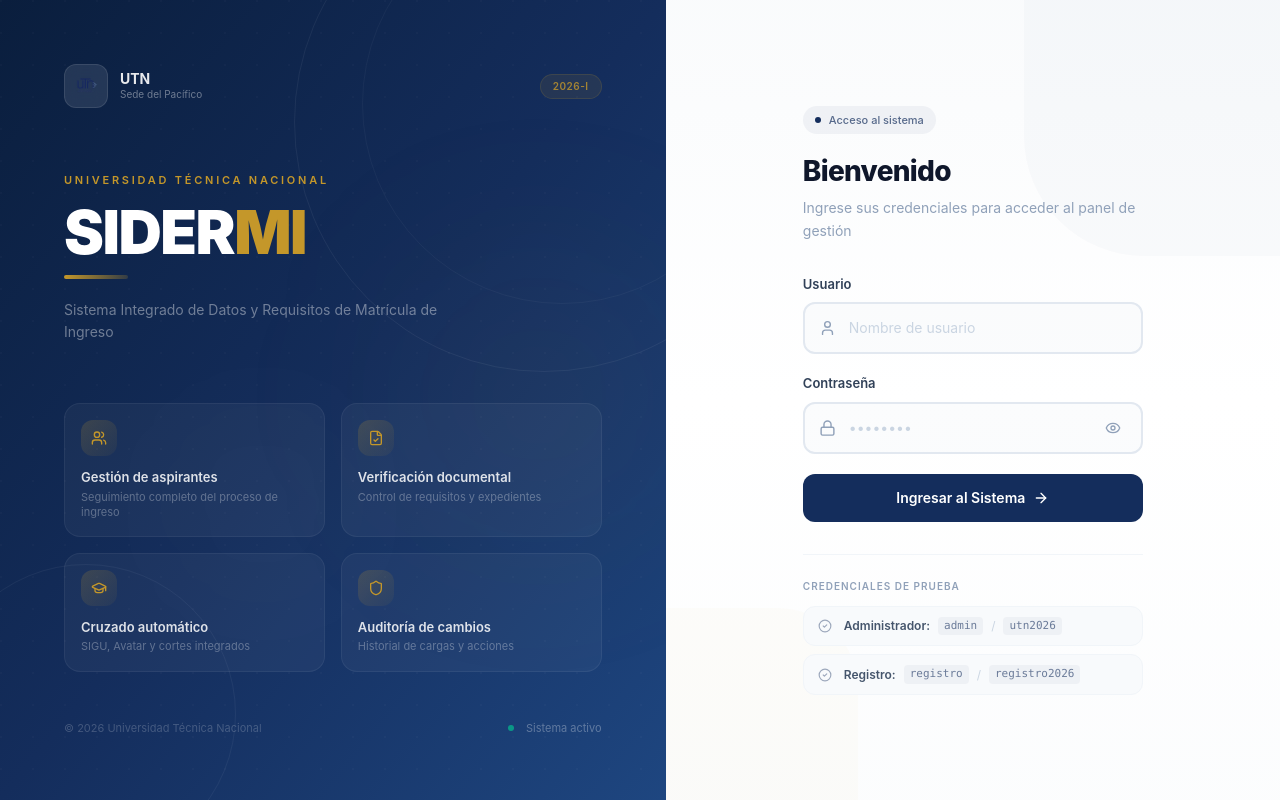
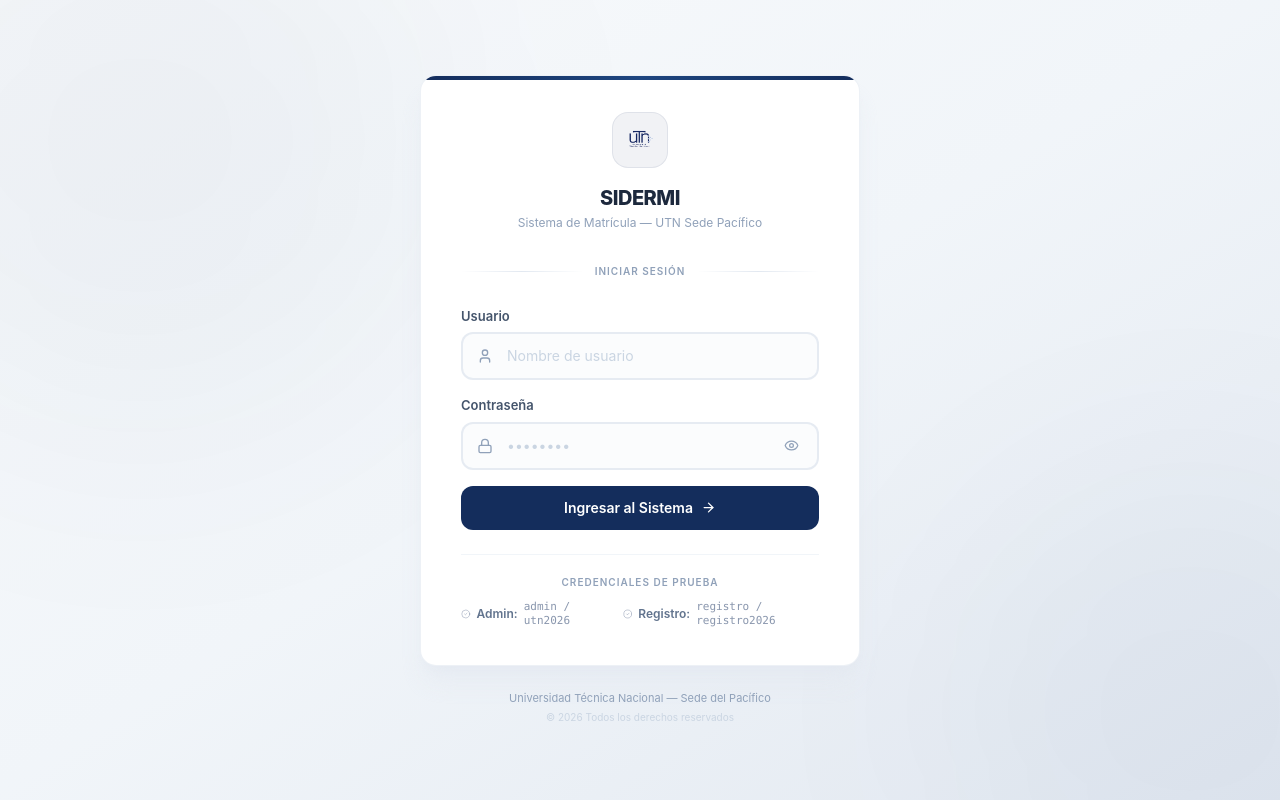
Before and after one commit to AaronC17/SIDERMI, a React (Vite) app in the folder client/: page /login in a window 1280 px wide. Built offline with nearby package versions, Linux system fonts and the light colour scheme.

Commit message:
Login: centered card, no gold, light background, clean symmetric layout

```diff
--- a/client/src/pages/Login.tsx
+++ b/client/src/pages/Login.tsx
@@ -1,5 +1,5 @@
 import { useState } from 'react';
-import { Lock, User, Eye, EyeOff, AlertCircle, GraduationCap, FileCheck, Users, Shield, ArrowRight, CheckCircle2 } from 'lucide-react';
+import { Lock, User, Eye, EyeOff, AlertCircle, ArrowRight, CheckCircle2 } from 'lucide-react';
 import { useAuth } from '../context/AuthContext';
 
 export default function Login() {
@@ -26,166 +26,63 @@
     }, 400);
   };
 
-  const features = [
-    { icon: Users, label: 'Gestión de aspirantes', desc: 'Seguimiento completo del proceso de ingreso' },
-    { icon: FileCheck, label: 'Verificación documental', desc: 'Control de requisitos y expedientes' },
-    { icon: GraduationCap, label: 'Cruzado automático', desc: 'SIGU, Avatar y cortes integrados' },
-    { icon: Shield, label: 'Auditoría de cambios', desc: 'Historial de cargas y acciones' },
-  ];
-
   return (
-    <div className="min-h-screen flex">
-      {/* ═══ LEFT PANEL — Branding ═══ */}
-      <div className="hidden lg:flex lg:w-[52%] relative overflow-hidden bg-utn-blue">
-        {/* Layered background for depth */}
-        <div className="absolute inset-0 bg-gradient-to-br from-utn-blue-dark via-utn-blue to-utn-blue-light" />
-
-        {/* Geometric shapes for depth & structure */}
-        <div className="absolute inset-0 overflow-hidden">
-          {/* Large circle top-right */}
-          <div className="absolute -top-32 -right-32 w-[500px] h-[500px] rounded-full border border-white/[0.06]" />
-          <div className="absolute -top-24 -right-24 w-[400px] h-[400px] rounded-full border border-white/[0.04]" />
-          {/* Small circle bottom-left */}
-          <div className="absolute -bottom-16 -left-16 w-[300px] h-[300px] rounded-full border border-white/[0.05]" />
-          {/* Gold accent glow */}
-          <div className="absolute top-1/3 right-0 w-64 h-64 bg-utn-gold/[0.06] rounded-full blur-[100px]" />
-          <div className="absolute bottom-1/4 left-1/4 w-48 h-48 bg-white/[0.03] rounded-full blur-[80px]" />
-          {/* Dot grid pattern */}
-          <div className="absolute inset-0 opacity-[0.04]" style={{
-            backgroundImage: 'radial-gradient(circle at 1px 1px, rgba(255,255,255,0.5) 1px, transparent 0)',
-            backgroundSize: '32px 32px',
-          }} />
+    <div className="min-h-screen flex items-center justify-center bg-slate-100 relative overflow-hidden">
+      {/* Soft ambient background */}
+      <div className="absolute inset-0">
+        <div className="absolute top-0 left-0 w-full h-full bg-gradient-to-br from-slate-50 via-slate-100 to-slate-200" />
+        <div className="absolute -top-40 -left-40 w-[600px] h-[600px] bg-utn-blue/[0.04] rounded-full blur-[120px]" />
+        <div className="absolute -bottom-40 -right-40 w-[500px] h-[500px] bg-utn-blue/[0.03] rounded-full blur-[100px]" />
       </div>
 
-        {/* Content */}
-        <div className="relative z-10 flex flex-col justify-between w-full p-12 xl:p-16">
-          {/* Top — Logo + period */}
-          <div>
-            <div className="flex items-center justify-between mb-16">
-              <div className="flex items-center gap-3">
+      {/* ═══ Centered Card ═══ */}
+      <div className="relative z-10 w-full max-w-[440px] mx-4">
+        {/* Card */}
+        <div className="bg-white rounded-2xl shadow-xl shadow-slate-200/60 border border-slate-200/60 overflow-hidden">
+
+          {/* Top accent bar */}
+          <div className="h-1 bg-gradient-to-r from-utn-blue via-utn-blue-light to-utn-blue" />
+
+          <div className="px-8 sm:px-10 pt-8 pb-9">
+            {/* Logo + branding */}
+            <div className="flex flex-col items-center mb-8">
+              <div className="w-14 h-14 rounded-2xl bg-utn-blue/[0.06] border border-utn-blue/[0.08] flex items-center justify-center mb-4">
                 <img
                   src="/24-UTN.png"
                   alt="UTN"
-                  className="w-11 h-11 rounded-xl object-contain bg-white/[0.1] p-1.5 backdrop-blur-sm border border-white/[0.1]"
+                  className="w-9 h-9 object-contain"
                 />
-                <div>
-                  <p className="text-sm font-bold text-white/90 leading-tight">UTN</p>
-                  <p className="text-[10px] text-white/40">Sede del Pacífico</p>
               </div>
-              </div>
-              <div className="flex items-center gap-2">
-                <span className="px-3 py-1 text-[10px] font-semibold text-utn-gold/80 bg-utn-gold/[0.1] rounded-full border border-utn-gold/[0.15] uppercase tracking-wider">
-                  2026-I
-                </span>
-              </div>
+              <h1 className="text-xl font-extrabold text-slate-800 tracking-tight">SIDERMI</h1>
+              <p className="text-[12px] text-slate-400 mt-0.5">Sistema de Matrícula — UTN Sede Pacífico</p>
             </div>
 
-            {/* Main title */}
-            <div className="max-w-md">
-              <p className="text-[11px] text-utn-gold font-semibold uppercase tracking-[0.25em] mb-4">
-                Universidad Técnica Nacional
-              </p>
-              <h1 className="text-5xl xl:text-6xl font-black text-white leading-[0.9] tracking-tight mb-4">
-                SIDER<span className="text-utn-gold">MI</span>
-              </h1>
-              <div className="w-16 h-1 bg-gradient-to-r from-utn-gold to-utn-gold/20 rounded-full mb-5" />
-              <p className="text-sm text-white/40 leading-relaxed max-w-sm">
-                Sistema Integrado de Datos y Requisitos de Matrícula de Ingreso
-              </p>
-            </div>
-          </div>
-
-          {/* Features grid */}
-          <div>
-            <div className="grid grid-cols-2 gap-4 mb-12">
-              {features.map((f, i) => (
-                <div
-                  key={i}
-                  className="group p-4 rounded-2xl bg-white/[0.04] border border-white/[0.06] hover:bg-white/[0.07] hover:border-white/[0.1] transition-all duration-300"
-                >
-                  <div className="w-9 h-9 rounded-xl bg-gradient-to-br from-utn-gold/20 to-utn-gold/5 flex items-center justify-center mb-3 group-hover:from-utn-gold/30 group-hover:to-utn-gold/10 transition-all duration-300">
-                    <f.icon size={16} className="text-utn-gold" />
-                  </div>
-                  <p className="text-[13px] font-semibold text-white/85 mb-0.5">{f.label}</p>
-                  <p className="text-[11px] text-white/30 leading-snug">{f.desc}</p>
-                </div>
-              ))}
-            </div>
-
-            {/* Footer */}
-            <div className="flex items-center justify-between">
-              <p className="text-[11px] text-white/20">
-                © 2026 Universidad Técnica Nacional
-              </p>
-              <div className="flex items-center gap-3">
-                <div className="w-1.5 h-1.5 rounded-full bg-emerald-400/60 animate-pulse" />
-                <span className="text-[11px] text-white/30">Sistema activo</span>
-              </div>
-            </div>
-          </div>
-        </div>
-      </div>
-
-      {/* ═══ RIGHT PANEL — Login Form ═══ */}
-      <div className="flex-1 flex items-center justify-center relative bg-white">
-        {/* Subtle background texture */}
-        <div className="absolute inset-0 bg-gradient-to-b from-slate-50/80 via-white to-slate-50/50" />
-        <div className="absolute inset-0 opacity-[0.015]" style={{
-          backgroundImage: 'radial-gradient(circle at 1px 1px, #142D5C 0.5px, transparent 0)',
-          backgroundSize: '24px 24px',
-        }} />
-
-        {/* Decorative corner accent */}
-        <div className="absolute top-0 right-0 w-64 h-64 bg-utn-blue/[0.02] rounded-bl-[120px]" />
-        <div className="absolute bottom-0 left-0 w-48 h-48 bg-utn-gold/[0.02] rounded-tr-[80px]" />
-
-        <div className="relative z-10 w-full max-w-[420px] px-8 sm:px-10">
-          {/* Mobile header */}
-          <div className="lg:hidden flex items-center gap-3 mb-10">
-            <img
-              src="/24-UTN.png"
-              alt="UTN"
-              className="w-10 h-10 rounded-xl object-contain bg-utn-blue/5 p-1.5"
-            />
-            <div>
-              <h1 className="text-base font-bold text-slate-800">SIDERMI</h1>
-              <p className="text-[10px] text-slate-400">UTN Sede del Pacífico</p>
-            </div>
-          </div>
-
-          {/* Welcome section */}
-          <div className="mb-8">
-            <div className="inline-flex items-center gap-2 px-3 py-1.5 bg-utn-blue/[0.05] rounded-full mb-5">
-              <div className="w-1.5 h-1.5 rounded-full bg-utn-blue" />
-              <span className="text-[11px] font-medium text-utn-blue/70">Acceso al sistema</span>
-            </div>
-            <h2 className="text-[28px] font-extrabold text-slate-900 tracking-tight leading-tight">
-              Bienvenido
-            </h2>
-            <p className="text-sm text-slate-400 mt-2 leading-relaxed">
-              Ingrese sus credenciales para acceder al panel de gestión
-            </p>
+            {/* Divider */}
+            <div className="flex items-center gap-3 mb-7">
+              <div className="flex-1 h-px bg-slate-150 bg-gradient-to-r from-transparent via-slate-200 to-transparent" />
+              <span className="text-[10px] font-semibold text-slate-400 uppercase tracking-widest">Iniciar sesión</span>
+              <div className="flex-1 h-px bg-gradient-to-r from-transparent via-slate-200 to-transparent" />
             </div>
 
             {/* Form */}
-          <form onSubmit={handleSubmit} className="space-y-5">
+            <form onSubmit={handleSubmit} className="space-y-4">
               {error && (
-              <div className="flex items-center gap-2.5 px-4 py-3 bg-red-50 text-red-600 rounded-xl text-sm border border-red-100">
-                <AlertCircle size={16} className="shrink-0" />
+                <div className="flex items-center gap-2.5 px-4 py-3 bg-red-50 text-red-600 rounded-xl text-[13px] border border-red-100">
+                  <AlertCircle size={15} className="shrink-0" />
                   <span>{error}</span>
                 </div>
               )}
 
               {/* Username */}
-            <div className="space-y-2">
-              <label className="block text-[13px] font-semibold text-slate-700">Usuario</label>
+              <div className="space-y-1.5">
+                <label className="block text-[13px] font-semibold text-slate-600">Usuario</label>
                 <div className={`relative rounded-xl border-2 transition-all duration-200 ${
                   focused === 'user'
-                  ? 'border-utn-blue bg-white shadow-[0_0_0_3px_rgba(20,45,92,0.08)]'
-                  : 'border-slate-200 bg-slate-50/60 hover:border-slate-300'
+                    ? 'border-utn-blue bg-white shadow-[0_0_0_3px_rgba(20,45,92,0.06)]'
+                    : 'border-slate-200/80 bg-slate-50/50 hover:border-slate-300'
                 }`}>
-                <User size={17} className={`absolute left-3.5 top-1/2 -translate-y-1/2 transition-colors duration-200 ${
-                  focused === 'user' ? 'text-utn-blue' : 'text-slate-400'
+                  <User size={16} className={`absolute left-3.5 top-1/2 -translate-y-1/2 transition-colors duration-200 ${
+                    focused === 'user' ? 'text-utn-blue' : 'text-slate-350 text-slate-400'
                   }`} />
                   <input
                     type="text"
@@ -195,20 +92,20 @@
                     onBlur={() => setFocused(null)}
                     placeholder="Nombre de usuario"
                     autoComplete="username"
-                  className="w-full pl-11 pr-4 py-3.5 bg-transparent rounded-xl text-sm outline-none placeholder:text-slate-300"
+                    className="w-full pl-10.5 pl-11 pr-4 py-3 bg-transparent rounded-xl text-sm outline-none placeholder:text-slate-300"
                   />
                 </div>
               </div>
 
               {/* Password */}
-            <div className="space-y-2">
-              <label className="block text-[13px] font-semibold text-slate-700">Contraseña</label>
+              <div className="space-y-1.5">
+                <label className="block text-[13px] font-semibold text-slate-600">Contraseña</label>
                 <div className={`relative rounded-xl border-2 transition-all duration-200 ${
                   focused === 'pass'
-                  ? 'border-utn-blue bg-white shadow-[0_0_0_3px_rgba(20,45,92,0.08)]'
-                  : 'border-slate-200 bg-slate-50/60 hover:border-slate-300'
+                    ? 'border-utn-blue bg-white shadow-[0_0_0_3px_rgba(20,45,92,0.06)]'
+                    : 'border-slate-200/80 bg-slate-50/50 hover:border-slate-300'
                 }`}>
-                <Lock size={17} className={`absolute left-3.5 top-1/2 -translate-y-1/2 transition-colors duration-200 ${
+                  <Lock size={16} className={`absolute left-3.5 top-1/2 -translate-y-1/2 transition-colors duration-200 ${
                     focused === 'pass' ? 'text-utn-blue' : 'text-slate-400'
                   }`} />
                   <input
@@ -219,15 +116,15 @@
                     onBlur={() => setFocused(null)}
                     placeholder="••••••••"
                     autoComplete="current-password"
-                  className="w-full pl-11 pr-12 py-3.5 bg-transparent rounded-xl text-sm outline-none placeholder:text-slate-300"
+                    className="w-full pl-11 pr-12 py-3 bg-transparent rounded-xl text-sm outline-none placeholder:text-slate-300"
                   />
                   <button
                     type="button"
                     onClick={() => setShowPass(v => !v)}
-                  className="absolute right-3 top-1/2 -translate-y-1/2 w-8 h-8 flex items-center justify-center rounded-lg text-slate-400 hover:text-slate-600 hover:bg-slate-100 transition-all"
+                    className="absolute right-3 top-1/2 -translate-y-1/2 w-7 h-7 flex items-center justify-center rounded-lg text-slate-400 hover:text-slate-600 hover:bg-slate-100 transition-all"
                     tabIndex={-1}
                   >
-                  {showPass ? <EyeOff size={16} /> : <Eye size={16} />}
+                    {showPass ? <EyeOff size={15} /> : <Eye size={15} />}
                   </button>
                 </div>
               </div>
@@ -236,7 +133,7 @@
               <button
                 type="submit"
                 disabled={loading}
-              className="group w-full py-3.5 bg-utn-blue text-white rounded-xl text-sm font-semibold disabled:opacity-60 transition-all duration-200 hover:bg-utn-blue-light hover:shadow-xl hover:shadow-utn-blue/15 active:scale-[0.98] flex items-center justify-center gap-2 mt-1"
+                className="group w-full py-3 bg-utn-blue text-white rounded-xl text-sm font-semibold disabled:opacity-60 transition-all duration-200 hover:bg-utn-blue-light hover:shadow-lg hover:shadow-utn-blue/10 active:scale-[0.98] flex items-center justify-center gap-2 mt-2"
               >
                 {loading ? (
                   <span className="inline-flex items-center gap-2">
@@ -246,37 +143,35 @@
                 ) : (
                   <>
                     Ingresar al Sistema
-                  <ArrowRight size={16} className="group-hover:translate-x-0.5 transition-transform" />
+                    <ArrowRight size={15} className="group-hover:translate-x-0.5 transition-transform" />
                   </>
                 )}
               </button>
             </form>
 
             {/* Credentials */}
-          <div className="mt-8 pt-6 border-t border-slate-100">
-            <p className="text-[10px] text-slate-400 font-semibold uppercase tracking-widest mb-3">Credenciales de prueba</p>
-            <div className="space-y-2">
+            <div className="mt-6 pt-5 border-t border-slate-100">
+              <p className="text-[10px] text-slate-400 font-semibold uppercase tracking-widest mb-2.5 text-center">Credenciales de prueba</p>
+              <div className="flex items-center justify-center gap-5 text-xs text-slate-500">
                 {[
-                { role: 'Administrador', user: 'admin', pass: 'utn2026' },
+                  { role: 'Admin', user: 'admin', pass: 'utn2026' },
                   { role: 'Registro', user: 'registro', pass: 'registro2026' },
                 ].map((cred) => (
-                <div key={cred.role} className="flex items-center gap-3 px-3.5 py-2.5 bg-slate-50 rounded-xl border border-slate-100">
-                  <CheckCircle2 size={14} className="text-utn-blue/40 shrink-0" />
-                  <div className="flex items-center gap-2 text-xs">
-                    <span className="font-semibold text-slate-600">{cred.role}:</span>
-                    <code className="font-mono text-[11px] text-utn-blue/60 bg-utn-blue/[0.04] px-1.5 py-0.5 rounded">{cred.user}</code>
-                    <span className="text-slate-300">/</span>
-                    <code className="font-mono text-[11px] text-utn-blue/60 bg-utn-blue/[0.04] px-1.5 py-0.5 rounded">{cred.pass}</code>
-                  </div>
+                  <div key={cred.role} className="flex items-center gap-1.5">
+                    <CheckCircle2 size={12} className="text-utn-blue/30" />
+                    <span className="font-semibold text-slate-500">{cred.role}:</span>
+                    <code className="font-mono text-[11px] text-utn-blue/50">{cred.user} / {cred.pass}</code>
                   </div>
                 ))}
               </div>
             </div>
+          </div>
+        </div>
 
-          {/* Mobile footer */}
-          <div className="lg:hidden mt-10 text-center">
-            <p className="text-[10px] text-slate-300">© 2026 Universidad Técnica Nacional</p>
-          </div>
+        {/* Footer below card */}
+        <div className="text-center mt-6">
+          <p className="text-[11px] text-slate-400">Universidad Técnica Nacional — Sede del Pacífico</p>
+          <p className="text-[10px] text-slate-300 mt-1">© 2026 Todos los derechos reservados</p>
         </div>
       </div>
     </div>
```
Lines whose indentation alone changed are shown as unchanged.
